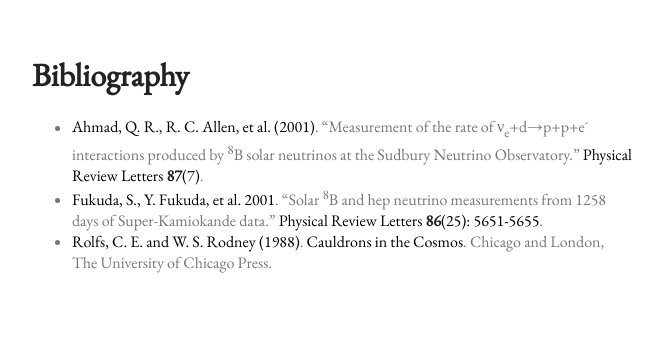
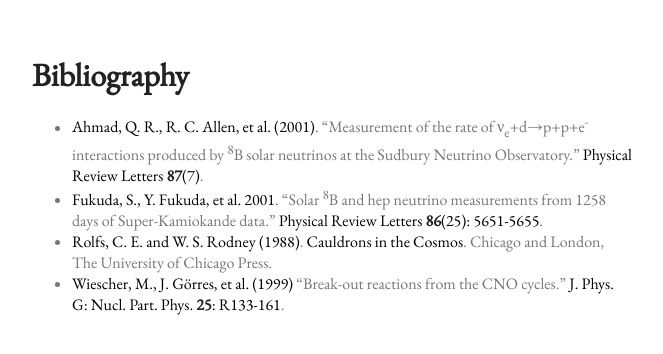
Before and after one commit to dwvisser/19ne-thesis, a Jekyll site: the page built from bibliography.md, in a window 1280 px wide. Shown: the top 354 px of the page, without its empty margins (308-971 px from the left). Built offline with Jekyll 4.4.1, drawn with Linux system fonts in a browser that asks for light colours.

Commit message:
Fixed reference and  a typo.

```diff
--- a/bibliography.md
+++ b/bibliography.md
@@ -6,13 +6,17 @@ layout: default
 
 # Bibliography
 
-* <a name="#ahmed">Ahmad, Q. R., R. C. Allen, et al. (2001)</a>. "Measurement
-of the rate of ν<sub>e</sub>+d→p+p+e<sup>-</sup> interactions produced by
-<sup>8</sup>B solar neutrinos at the Sudbury Neutrino Observatory." [Physical
+* <a name="ahmed">Ahmad, Q. R., R. C. Allen, et al. (2001)</a>. "Measurement
+  of the rate of ν<sub>e</sub>+d→p+p+e<sup>-</sup> interactions produced by
+  <sup>8</sup>B solar neutrinos at the Sudbury Neutrino Observatory." [Physical
 Review Letters __87__(7)](http://dx.doi.org/10.1103/PhysRevLett.87.071301).
-* <a name="#fukuda">Fukuda, S., Y. Fukuda, et al. 2001</a>. "Solar
-<sup>8</sup>B and hep neutrino measurements from 1258 days of Super-Kamiokande
-data." [Physical Review Letters __86__(25): 5651-5655](http://dx.doi.org/10.1103/PhysRevLett.86.5651).
-* <a name="#rolfs">Rolfs, C. E. and W. S. Rodney (1988)</a>. [Cauldrons in
-the Cosmos](http://www.amazon.com/Cauldrons-Cosmos-Nuclear-Astrophysics-Theoretical/dp/0226724573).
-Chicago and London, The University of Chicago Press.
+* <a name="fukuda">Fukuda, S., Y. Fukuda, et al. 2001</a>. "Solar
+  <sup>8</sup>B and hep neutrino measurements from 1258 days of
+  Super-Kamiokande data." [Physical Review
+  Letters __86__(25): 5651-5655](http://dx.doi.org/10.1103/PhysRevLett.86.5651).
+* <a name="rolfs">Rolfs, C. E. and W. S. Rodney (1988)</a>. [Cauldrons in the
+  Cosmos](http://www.amazon.com/Cauldrons-Cosmos-Nuclear-Astrophysics-Theoretical/dp/0226724573).
+  Chicago and London, The University of Chicago Press.
+* <a name="weischer">Wiescher, M., J. Görres, et al. (1999)</a> "Break-out
+  reactions from the CNO cycles." [J. Phys. G: Nucl. Part. Phys.
+  __25__: R133-161](http://dx.doi.org/10.1088/0954-3899/25/6/201).
```
Also changed, not shown: 1.1-stellar-nucleosynthesis.md (+3 -2 lines).
